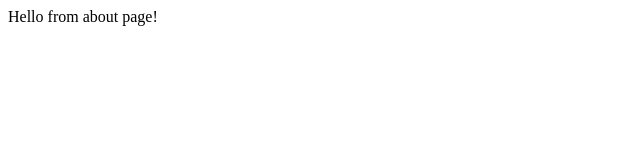
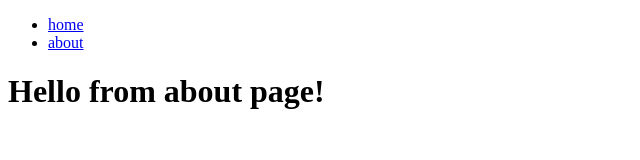
Before and after one commit to nickfuentes/gatsby-recipe-app, a Gatsby site: page /about in a window 1280 px wide. Shown: the whole page, without its empty margins (0-640 px from the left). Built offline with nearby package versions, Linux system fonts and the light colour scheme; Gatsby itself is replaced by a stand-in of ours.

Commit message:
Created a react component navbar and added to about and home page for navigation.

```diff
--- /dev/null
+++ b/src/components/Navbar.js
@@ -0,0 +1,22 @@
+import React from "react"
+
+import { Link } from "gatsby"
+
+const Navbar = () => {
+  return (
+    <div>
+      <nav>
+        <ul>
+          <li>
+            <Link to="/">home</Link>
+          </li>
+          <li>
+            <Link to="/about">about</Link>
+          </li>
+        </ul>
+      </nav>
+    </div>
+  )
+}
+
+export default Navbar
--- a/src/pages/about.js
+++ b/src/pages/about.js
@@ -1,7 +1,13 @@
 import React from "react"
+import Navbar from "../components/Navbar"
 
 const about = () => {
-  return <div>Hello from about page!</div>
+  return (
+    <div>
+      <Navbar />
+      <h1>Hello from about page!</h1>
+    </div>
+  )
 }
 
 export default about
--- a/src/pages/index.js
+++ b/src/pages/index.js
@@ -1,9 +1,12 @@
 import React from "react"
 import { Link } from "gatsby"
+
+import Navbar from "../components/Navbar"
 
 export default function Home() {
   return (
     <div>
+      <Navbar />
       <h1>Hello world! Intial Setup</h1>
       <div>
         <Link to="/about">about </Link>
```
